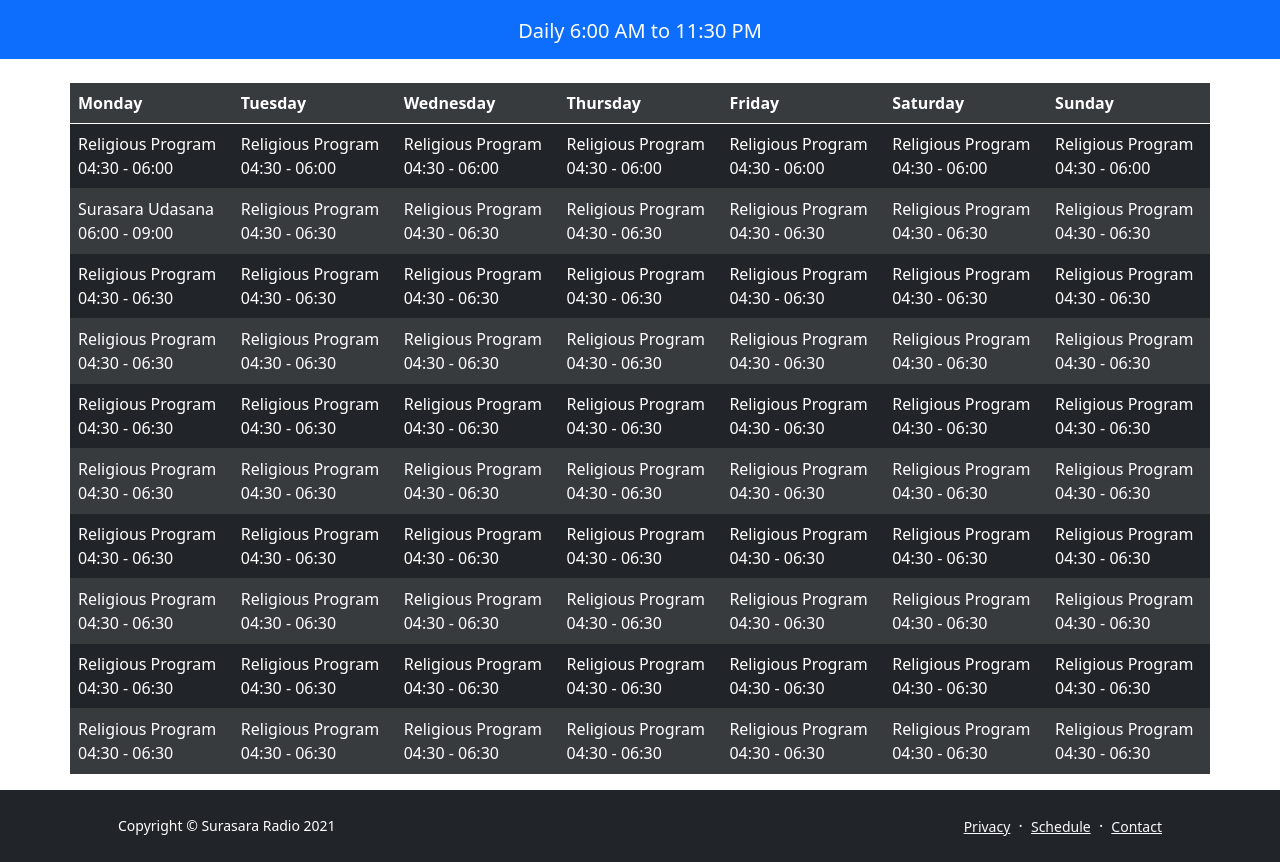
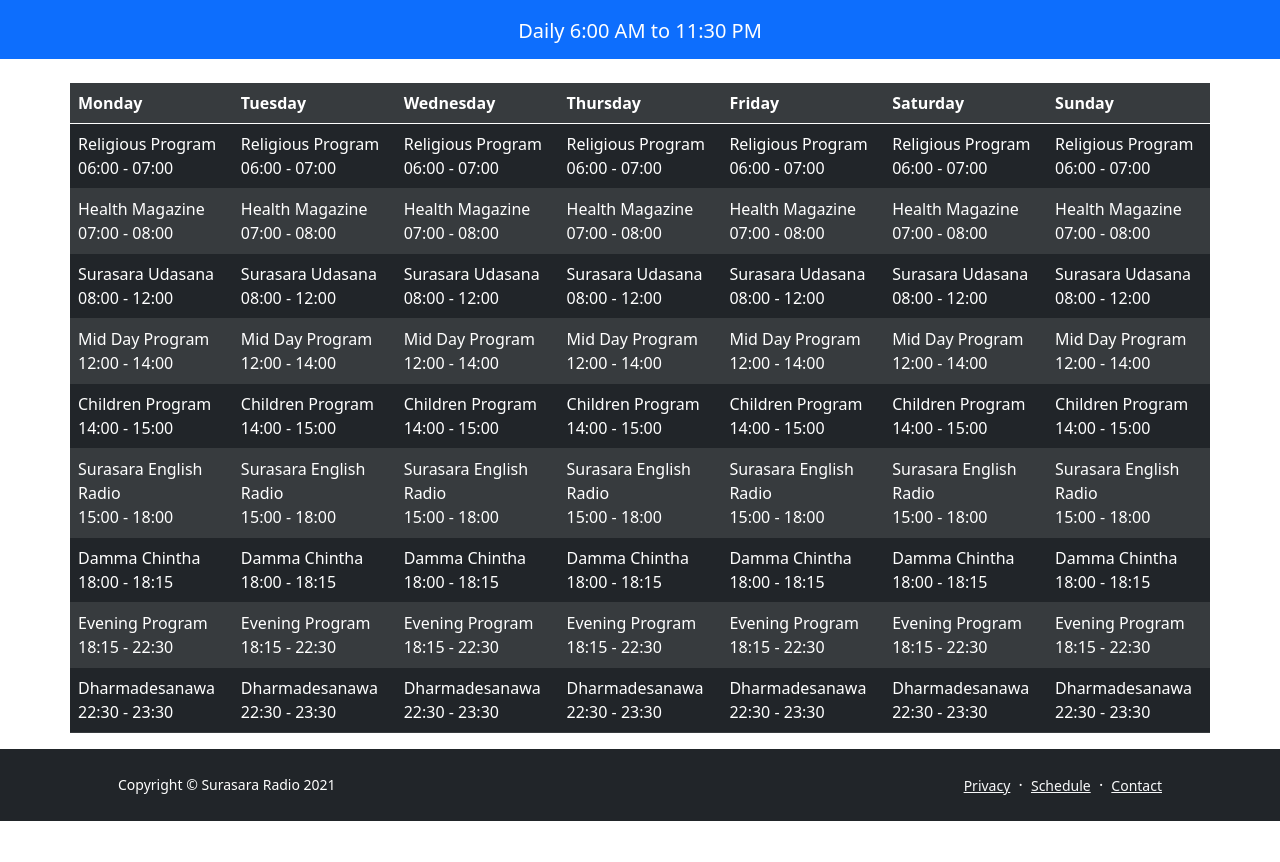
Before and after one commit to jayanthaklk/Surasara-Radio, a plain HTML site: page schedule.html in a window 1280 px wide. Shown: the part 174-1036 px from the top of the page. After the commit the page ends 995 px from the top, so only its background shows below. Drawn offline with nearby package versions, Linux system fonts and the light colour scheme.

Commit message:
added contents & images

```diff
--- a/schedule.html
+++ b/schedule.html
@@ -64,7 +64,7 @@
                         <div class=" text-center text-xl-start">
                             <!-- <h1 class="display-5 fw-bolder text-white text-center mb-2 mt-4">SURASARA RADIO</h1> -->
 
-                                <h4 class=" text-center mb-2" style="color: red;">On Air</h4>
+                                <h4 class=" text-center mb-2" style="color: red;">Live Radio</h4>
                                 <p class="text-center"><audio controls="" autoplay="">
                                         <source
                                             src="https://silaniruradio.out.airtime.pro/silaniruradio_a?_ga=2.254283720.1340162852.1629147555-390955936.1624707839"
@@ -119,105 +119,103 @@
                 <tbody>
                   <tr>
                     <!-- <th scope="row">1</th> -->
-                    <td>Religious Program <br> 04:30 - 06:00 </td>
-                    <td>Religious Program <br> 04:30 - 06:00 </td>
-                    <td>Religious Program <br> 04:30 - 06:00 </td>
-                    <td>Religious Program <br> 04:30 - 06:00 </td>
-                    <td>Religious Program <br> 04:30 - 06:00 </td>
-                    <td>Religious Program <br> 04:30 - 06:00 </td>
-                    <td>Religious Program <br> 04:30 - 06:00 </td>
+                    <td>Religious Program <br> 06:00 - 07:00 </td>
+                    <td>Religious Program <br> 06:00 - 07:00 </td>
+                    <td>Religious Program <br> 06:00 - 07:00 </td>
+                    <td>Religious Program <br> 06:00 - 07:00 </td>
+                    <td>Religious Program <br> 06:00 - 07:00 </td>
+                    <td>Religious Program <br> 06:00 - 07:00 </td>
+                    <td>Religious Program <br> 06:00 - 07:00 </td>
+
                  </tr>
                  <tr>
                     <!-- <th scope="row">1</th> -->
-                    <td class="table-active">Surasara Udasana <br> 06:00 - 09:00</td>
-                    <td class="table-active">Religious Program <br> 04:30 - 06:30</td>
-                    <td class="table-active">Religious Program <br> 04:30 - 06:30</td>
-                    <td class="table-active">Religious Program <br> 04:30 - 06:30</td>
-                    <td class="table-active">Religious Program <br> 04:30 - 06:30</td>
-                    <td class="table-active">Religious Program <br> 04:30 - 06:30</td>
-                    <td class="table-active">Religious Program <br> 04:30 - 06:30</td>
+                    <td class="table-active">Health Magazine <br> 07:00 - 08:00</td>
+                    <td class="table-active">Health Magazine <br> 07:00 - 08:00</td>
+                    <td class="table-active">Health Magazine <br> 07:00 - 08:00</td>
+                    <td class="table-active">Health Magazine <br> 07:00 - 08:00</td>
+                    <td class="table-active">Health Magazine <br> 07:00 - 08:00</td>
+                    <td class="table-active">Health Magazine <br> 07:00 - 08:00</td>
+                    <td class="table-active">Health Magazine <br> 07:00 - 08:00</td>
+
                  </tr>
                  <tr>
                     <!-- <th scope="row">1</th> -->
-                    <td>Religious Program <br> 04:30 - 06:30 </td>
-                    <td>Religious Program <br> 04:30 - 06:30 </td>
-                    <td>Religious Program <br> 04:30 - 06:30 </td>
-                    <td>Religious Program <br> 04:30 - 06:30 </td>
-                    <td>Religious Program <br> 04:30 - 06:30 </td>
-                    <td>Religious Program <br> 04:30 - 06:30 </td>
-                    <td>Religious Program <br> 04:30 - 06:30 </td>
+                    <td>Surasara Udasana <br> 08:00 - 12:00 </td>
+                    <td>Surasara Udasana <br> 08:00 - 12:00 </td>
+                    <td>Surasara Udasana <br> 08:00 - 12:00 </td>
+                    <td>Surasara Udasana <br> 08:00 - 12:00 </td>
+                    <td>Surasara Udasana <br> 08:00 - 12:00 </td>
+                    <td>Surasara Udasana <br> 08:00 - 12:00 </td>
+                    <td>Surasara Udasana <br> 08:00 - 12:00 </td>
+
                  </tr>
                  <tr>
                     <!-- <th scope="row">1</th> -->
-                    <td class="table-active">Religious Program <br> 04:30 - 06:30</td>
-                    <td class="table-active">Religious Program <br> 04:30 - 06:30</td>
-                    <td class="table-active">Religious Program <br> 04:30 - 06:30</td>
-                    <td class="table-active">Religious Program <br> 04:30 - 06:30</td>
-                    <td class="table-active">Religious Program <br> 04:30 - 06:30</td>
-                    <td class="table-active">Religious Program <br> 04:30 - 06:30</td>
-                    <td class="table-active">Religious Program <br> 04:30 - 06:30</td>
+                    <td class="table-active">Mid Day Program <br> 12:00 - 14:00</td>
+                    <td class="table-active">Mid Day Program <br> 12:00 - 14:00</td>
+                    <td class="table-active">Mid Day Program <br> 12:00 - 14:00</td>
+                    <td class="table-active">Mid Day Program <br> 12:00 - 14:00</td>
+                    <td class="table-active">Mid Day Program <br> 12:00 - 14:00</td>
+                    <td class="table-active">Mid Day Program <br> 12:00 - 14:00</td>
+                    <td class="table-active">Mid Day Program <br> 12:00 - 14:00</td>
+
                  </tr>
                  <tr>
                     <!-- <th scope="row">1</th> -->
-                    <td>Religious Program <br> 04:30 - 06:30 </td>
-                    <td>Religious Program <br> 04:30 - 06:30 </td>
-                    <td>Religious Program <br> 04:30 - 06:30 </td>
-                    <td>Religious Program <br> 04:30 - 06:30 </td>
-                    <td>Religious Program <br> 04:30 - 06:30 </td>
-                    <td>Religious Program <br> 04:30 - 06:30 </td>
-                    <td>Religious Program <br> 04:30 - 06:30 </td>
+                    <td>Children Program <br> 14:00 - 15:00 </td>
+                    <td>Children Program <br> 14:00 - 15:00 </td>
+                    <td>Children Program <br> 14:00 - 15:00 </td>
+                    <td>Children Program <br> 14:00 - 15:00 </td>
+                    <td>Children Program <br> 14:00 - 15:00 </td>
+                    <td>Children Program <br> 14:00 - 15:00 </td>
+                    <td>Children Program <br> 14:00 - 15:00 </td>
+
                  </tr>
                  <tr>
                     <!-- <th scope="row">1</th> -->
-                    <td class="table-active">Religious Program <br> 04:30 - 06:30</td>
-                    <td class="table-active">Religious Program <br> 04:30 - 06:30</td>
-                    <td class="table-active">Religious Program <br> 04:30 - 06:30</td>
-                    <td class="table-active">Religious Program <br> 04:30 - 06:30</td>
-                    <td class="table-active">Religious Program <br> 04:30 - 06:30</td>
-                    <td class="table-active">Religious Program <br> 04:30 - 06:30</td>
-                    <td class="table-active">Religious Program <br> 04:30 - 06:30</td>
+                    <td class="table-active">Surasara English Radio <br> 15:00 - 18:00</td>
+                    <td class="table-active">Surasara English Radio <br> 15:00 - 18:00</td>
+                    <td class="table-active">Surasara English Radio <br> 15:00 - 18:00</td>
+                    <td class="table-active">Surasara English Radio <br> 15:00 - 18:00</td>
+                    <td class="table-active">Surasara English Radio <br> 15:00 - 18:00</td>
+                    <td class="table-active">Surasara English Radio <br> 15:00 - 18:00</td>
+                    <td class="table-active">Surasara English Radio <br> 15:00 - 18:00</td>
+
                  </tr>
                  <tr>
                     <!-- <th scope="row">1</th> -->
-                    <td>Religious Program <br> 04:30 - 06:30 </td>
-                    <td>Religious Program <br> 04:30 - 06:30 </td>
-                    <td>Religious Program <br> 04:30 - 06:30 </td>
-                    <td>Religious Program <br> 04:30 - 06:30 </td>
-                    <td>Religious Program <br> 04:30 - 06:30 </td>
-                    <td>Religious Program <br> 04:30 - 06:30 </td>
-                    <td>Religious Program <br> 04:30 - 06:30 </td>
+                    <td>Damma Chintha <br> 18:00 - 18:15 </td>
+                    <td>Damma Chintha <br> 18:00 - 18:15 </td>
+                    <td>Damma Chintha <br> 18:00 - 18:15 </td>
+                    <td>Damma Chintha <br> 18:00 - 18:15 </td>
+                    <td>Damma Chintha <br> 18:00 - 18:15 </td>
+                    <td>Damma Chintha <br> 18:00 - 18:15 </td>
+                    <td>Damma Chintha <br> 18:00 - 18:15 </td>
                  </tr>
                  <tr>
                     <!-- <th scope="row">1</th> -->
-                    <td class="table-active">Religious Program <br> 04:30 - 06:30</td>
-                    <td class="table-active">Religious Program <br> 04:30 - 06:30</td>
-                    <td class="table-active">Religious Program <br> 04:30 - 06:30</td>
-                    <td class="table-active">Religious Program <br> 04:30 - 06:30</td>
-                    <td class="table-active">Religious Program <br> 04:30 - 06:30</td>
-                    <td class="table-active">Religious Program <br> 04:30 - 06:30</td>
-                    <td class="table-active">Religious Program <br> 04:30 - 06:30</td>
+                    <td class="table-active">Evening Program <br> 18:15 - 22:30</td>
+                    <td class="table-active">Evening Program <br> 18:15 - 22:30</td>
+                    <td class="table-active">Evening Program <br> 18:15 - 22:30</td>
+                    <td class="table-active">Evening Program <br> 18:15 - 22:30</td>
+                    <td class="table-active">Evening Program <br> 18:15 - 22:30</td>
+                    <td class="table-active">Evening Program <br> 18:15 - 22:30</td>
+                    <td class="table-active">Evening Program <br> 18:15 - 22:30</td>
+
                  </tr>
                  <tr>
                     <!-- <th scope="row">1</th> -->
-                    <td>Religious Program <br> 04:30 - 06:30 </td>
-                    <td>Religious Program <br> 04:30 - 06:30 </td>
-                    <td>Religious Program <br> 04:30 - 06:30 </td>
-                    <td>Religious Program <br> 04:30 - 06:30 </td>
-                    <td>Religious Program <br> 04:30 - 06:30 </td>
-                    <td>Religious Program <br> 04:30 - 06:30 </td>
-                    <td>Religious Program <br> 04:30 - 06:30 </td>
+                    <td>Dharmadesanawa <br> 22:30 - 23:30 </td>
+                    <td>Dharmadesanawa <br> 22:30 - 23:30 </td>
+                    <td>Dharmadesanawa <br> 22:30 - 23:30 </td>
+                    <td>Dharmadesanawa <br> 22:30 - 23:30 </td>
+                    <td>Dharmadesanawa <br> 22:30 - 23:30 </td>
+                    <td>Dharmadesanawa <br> 22:30 - 23:30 </td>
+                    <td>Dharmadesanawa <br> 22:30 - 23:30 </td>
+
                  </tr>
-                 <tr>
-                    <!-- <th scope="row">1</th> -->
-                    <td class="table-active">Religious Program <br> 04:30 - 06:30</td>
-                    <td class="table-active">Religious Program <br> 04:30 - 06:30</td>
-                    <td class="table-active">Religious Program <br> 04:30 - 06:30</td>
-                    <td class="table-active">Religious Program <br> 04:30 - 06:30</td>
-                    <td class="table-active">Religious Program <br> 04:30 - 06:30</td>
-                    <td class="table-active">Religious Program <br> 04:30 - 06:30</td>
-                    <td class="table-active">Religious Program <br> 04:30 - 06:30</td>
-                 </tr>
-               </tbody>
+                </tbody>
               </table>
               </div>
                  </main>
```
Also changed, not shown: about.html (+1 -1 lines), index.html (+20 -21 lines), image/COEUS Debate Competition-1.jpeg (added), image/NTO logo.jpg (added).
